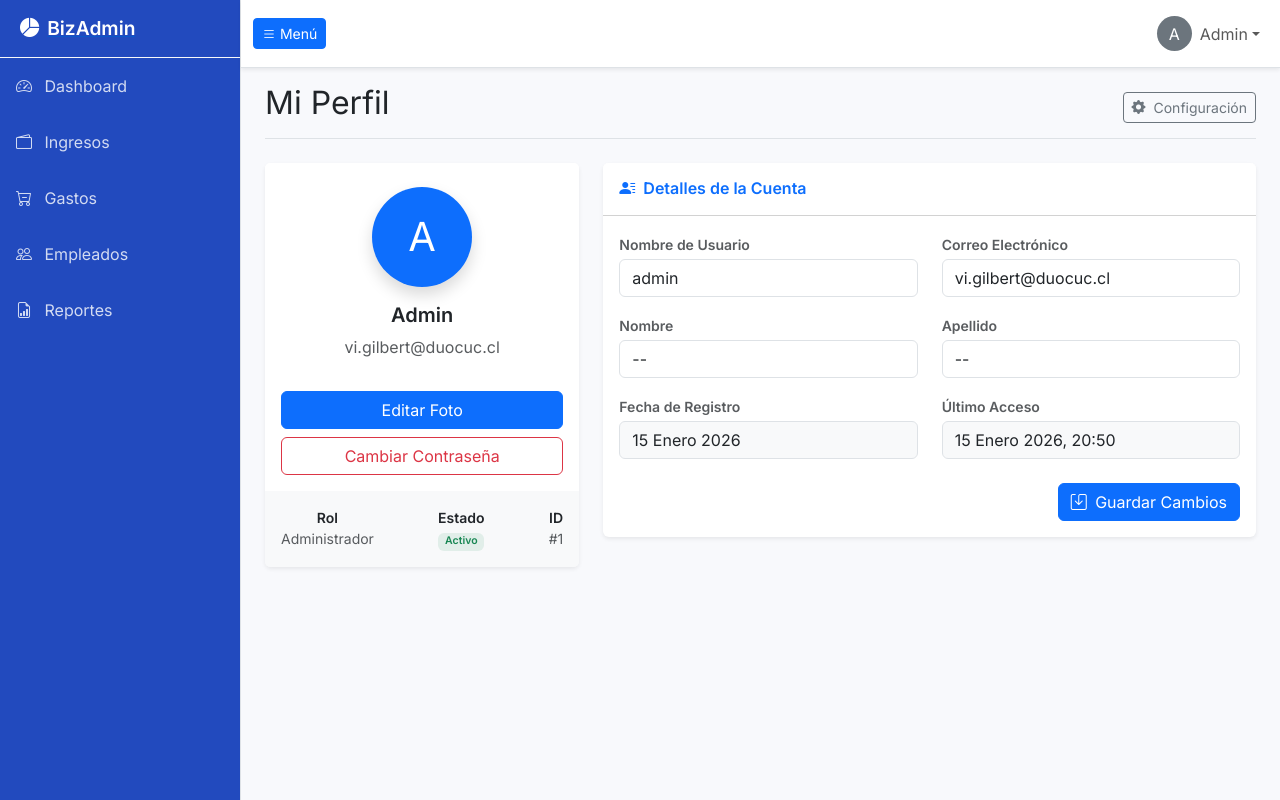
After one commit to vicenticko/BizAdmin, a Django app: page /perfil/ in a window 1280 px wide. The commit adds this page. Run offline with Django 5.2, Linux system fonts and the light colour scheme; a user stored in the database is signed in.

Commit message:
pag perfil

```diff
--- a/core/templates/core/base.html
+++ b/core/templates/core/base.html
@@ -17,9 +17,11 @@
 
     <div class="d-flex" id="wrapper">
         <div class="border-end" id="sidebar-wrapper">
-            <div class="sidebar-heading border-bottom border-light bg-transparent text-white" >
-                <i class="bi bi-pie-chart-fill me-2"></i>BizAdmin
-            </div>
+            <a href="{% url 'home' %}">
+                <div class="sidebar-heading border-bottom border-light bg-transparent text-white" >
+                    <i class="bi bi-pie-chart-fill me-2" ></i>BizAdmin
+                </div>
+            </a>
             <div class="list-group list-group-flush">
                 <a href="" class="list-group-item list-group-item-action p-3">
                     <i class="bi bi-speedometer2 me-2"></i> Dashboard
@@ -59,7 +61,7 @@
                                         {{ user.username|title }}
                                     </a>
                                     <ul class="dropdown-menu dropdown-menu-end shadow border-0">
-                                        <li><a class="dropdown-item" href="">Perfil</a></li>
+                                        <li><a class="dropdown-item" href="{% url 'perfil' %}">Perfil</a></li>
                                         <li><a class="dropdown-item" href="">Configuración</a></li>
                                         <li><hr class="dropdown-divider"></li>
                                         <li>
--- /dev/null
+++ b/core/templates/core/perfil.html
@@ -0,0 +1,103 @@
+{% extends 'core/base.html' %}
+{% load static %}
+
+{% block principal %}
+<div class="container-fluid px-4">
+
+    <div class="d-flex justify-content-between flex-wrap flex-md-nowrap align-items-center pt-3 pb-2 mb-4 border-bottom">
+        <h1 class="h2">Mi Perfil</h1>
+        <div class="btn-toolbar mb-2 mb-md-0">
+            <button type="button" class="btn btn-sm btn-outline-secondary">
+                <i class="bi bi-gear-fill me-1"></i> Configuración
+            </button>
+        </div>
+    </div>
+
+    <div class="row">
+        <div class="col-xl-4">
+            <div class="card mb-4 mb-xl-0 shadow-sm border-0">
+                <div class="card-header bg-white border-bottom-0 pt-4 text-center">
+                    <div class="bg-primary rounded-circle text-white d-flex justify-content-center align-items-center mx-auto mb-3 shadow"
+                         style="width: 100px; height: 100px; font-size: 2.5rem;">
+                        {{ user.username|slice:":1"|upper }}
+                    </div>
+                    <h5 class="fw-bold">{{ user.get_full_name|default:user.username|title }}</h5>
+                    <p class="text-muted mb-4">{{ user.email }}</p>
+                </div>
+                <div class="card-body pt-0 text-center">
+                    <div class="d-grid gap-2">
+                        <button class="btn btn-primary" type="button">Editar Foto</button>
+                        <button class="btn btn-outline-danger" type="button">Cambiar Contraseña</button>
+                    </div>
+                </div>
+                <div class="card-footer bg-light border-0 py-3">
+                    <div class="d-flex justify-content-between text-center small text-muted">
+                        <div>
+                            <div class="fw-bold text-dark">Rol</div>
+                            {% if user.is_superuser %}Administrador{% elif user.is_staff %}Staff{% else %}Usuario{% endif %}
+                        </div>
+                        <div>
+                            <div class="fw-bold text-dark">Estado</div>
+                            <span class="badge bg-success bg-opacity-10 text-success">Activo</span>
+                        </div>
+                        <div>
+                            <div class="fw-bold text-dark">ID</div>
+                            #{{ user.id }}
+                        </div>
+                    </div>
+                </div>
+            </div>
+        </div>
+
+        <div class="col-xl-8">
+            <div class="card shadow-sm border-0">
+                <div class="card-header bg-white py-3">
+                    <h6 class="m-0 fw-bold text-primary"><i class="bi bi-person-lines-fill me-2"></i>Detalles de la Cuenta</h6>
+                </div>
+                <div class="card-body">
+                    <form>
+                        <div class="row mb-3">
+                            <div class="col-md-6">
+                                <label class="small mb-1 fw-bold text-muted">Nombre de Usuario</label>
+                                <input class="form-control" type="text" value="{{ user.username }}" readonly>
+                            </div>
+                            <div class="col-md-6">
+                                <label class="small mb-1 fw-bold text-muted">Correo Electrónico</label>
+                                <input class="form-control" type="text" value="{{ user.email }}" readonly>
+                            </div>
+                        </div>
+
+                        <div class="row mb-3">
+                            <div class="col-md-6">
+                                <label class="small mb-1 fw-bold text-muted">Nombre</label>
+                                <input class="form-control" type="text" value="{{ user.first_name|default:'--' }}" readonly>
+                            </div>
+                            <div class="col-md-6">
+                                <label class="small mb-1 fw-bold text-muted">Apellido</label>
+                                <input class="form-control" type="text" value="{{ user.last_name|default:'--' }}" readonly>
+                            </div>
+                        </div>
+
+                        <div class="row mb-3">
+                            <div class="col-md-6">
+                                <label class="small mb-1 fw-bold text-muted">Fecha de Registro</label>
+                                <input class="form-control bg-light" type="text" value="{{ user.date_joined|date:'d F Y' }}" readonly>
+                            </div>
+                            <div class="col-md-6">
+                                <label class="small mb-1 fw-bold text-muted">Último Acceso</label>
+                                <input class="form-control bg-light" type="text" value="{{ user.last_login|date:'d F Y, H:i' }}" readonly>
+                            </div>
+                        </div>
+
+                        <div class="mt-4 text-end">
+                            <button class="btn btn-primary" type="button" onclick="alert('Funcionalidad de guardar pendiente de implementar')">
+                                <i class="bi bi-save me-1"></i> Guardar Cambios
+                            </button>
+                        </div>
+                    </form>
+                </div>
+            </div>
+        </div>
+    </div>
+</div>
+{% endblock %}
--- a/core/templates/core/registration/login.html
+++ b/core/templates/core/registration/login.html
@@ -28,13 +28,13 @@
 
                     {% if form.errors %}
                         <div class="alert alert-danger">
-                            Usuario o contraseña incorrectos.
+                            Correo o contraseña incorrectos.
                         </div>
                     {% endif %}
 
                     <div class="mb-3">
-                        <label for="id_username" class="form-label">Nombre de Usuario</label>
-                        <input type="text" name="username" class="form-control" id="id_username" required placeholder="Ingresa tu usuario">
+                        <label for="id_email" class="form-label">Correo electrónico</label>
+                        <input type="text" name="username" class="form-control" id="id_email" required placeholder="Ingresa tu Correo electrónico">
                     </div>
 
                     <div class="mb-3">
--- a/core/urls.py
+++ b/core/urls.py
@@ -9,4 +9,5 @@ urlpatterns = [
     path('login/', auth_views.LoginView.as_view(template_name='core/registration/login.html'), name='login'),
     path('logout/', auth_views.LogoutView.as_view(next_page='login'), name='logout'),
     path('register/', views.register, name='register'),
+    path("perfil/", perfil, name="perfil"),
 ]
--- a/core/views.py
+++ b/core/views.py
@@ -8,6 +8,7 @@ from .forms import RegistroForm
 def home(request):
     return render(request, 'core/home.html')
 
+@login_required
 def base(request):
     return render(request, 'core/base.html')
 
@@ -26,3 +27,7 @@ def register(request):
         form = RegistroForm()
 
     return render(request, 'core/registration/register.html', {'form': form})
+
+@login_required
+def perfil(request):
+    return render(request, 'core/perfil.html')
```
Also changed, not shown: db.sqlite3.
